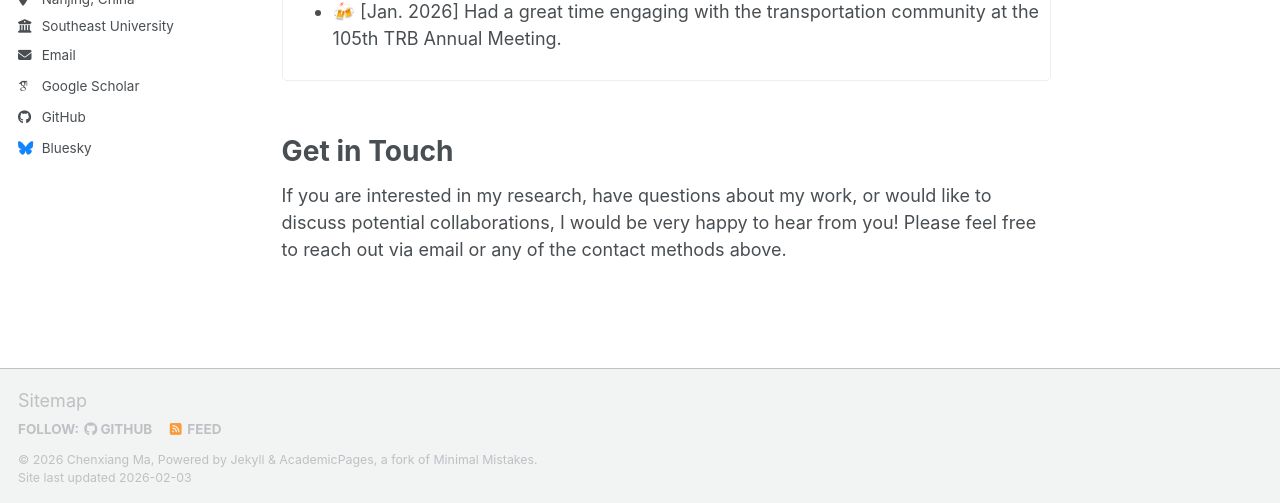
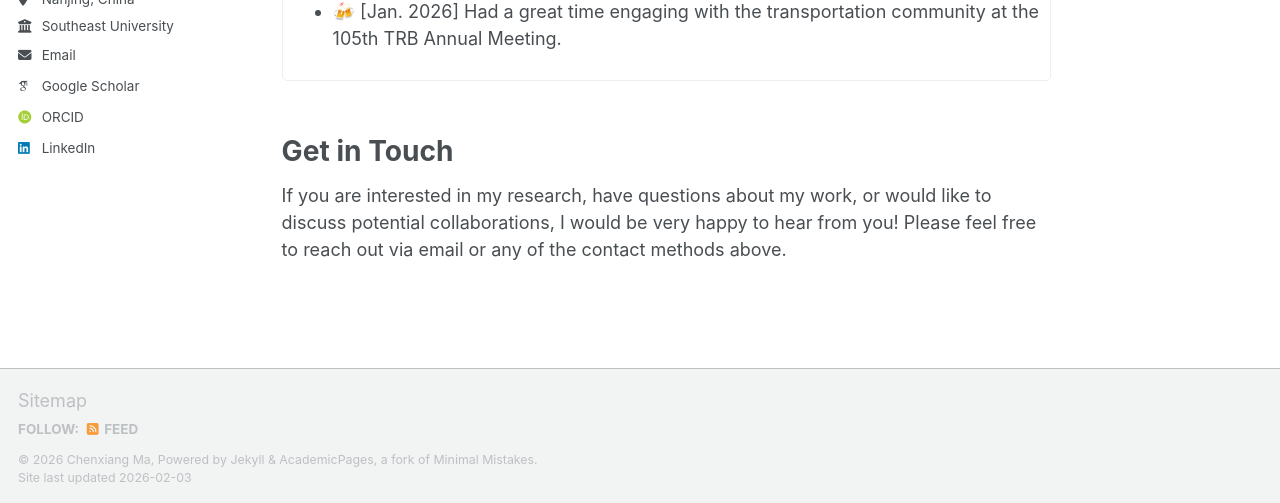
Before and after one commit to macxii23/macxii23.github.io, a Jekyll site: the page built from _pages/about.md, in a window 1280 px wide and 900 px high, scrolled down 786 px. Shown: the part 394-897 px from the top of the window. Built offline with Jekyll 4.4.1, drawn with Linux system fonts in a browser that asks for light colours; some web fonts are replaced; a script bundle is joined from its source files by our own code; library files that are not in the unit come from our copies; some of the changed lines change nothing that is shown.

Commit message:
Update _config.yml

```diff
--- a/_config.yml
+++ b/_config.yml
@@ -38,7 +38,7 @@ author:
   googlescholar    : "https://scholar.google.com/citations?user=Tq3kb_sAAAAJ"  # Update with your actual Google Scholar ID
   inspire-hep      : # URL
   impactstory      : # URL
-  orcid            : # URL
+  orcid            : "https://orcid.org/0009-0001-6228-7516"
   semantic         : # URL
   ssrn             : # URL
   pubmed           : # URL
@@ -51,13 +51,12 @@ author:
   bitbucket        : # Username - Update with your username on the site
   codepen          : # Username
   dribbble         : # Username
-  github           : "macxii23"
+  github           : # Username
   kaggle           : # Username
   stackoverflow    : # User number or user number and name (i.e., use "1" or "1/jeff-atwood")
 
   # Social media
   artstation       : # Username
-  bluesky          : "bsky.app" # Replace this with you Bluesky username
   facebook         : # Username
   flickr           : # Username
   foursquare       : # Username
@@ -66,7 +65,7 @@ author:
   keybase          : # Username
   instagram        : # Username
   lastfm           : # Username
-  linkedin         : # Username
+  linkedin         : "chenxiang-ma-ba2605377"
   mastodon         : # URL
   medium           : # URL
   pinterest        : # Username
```
